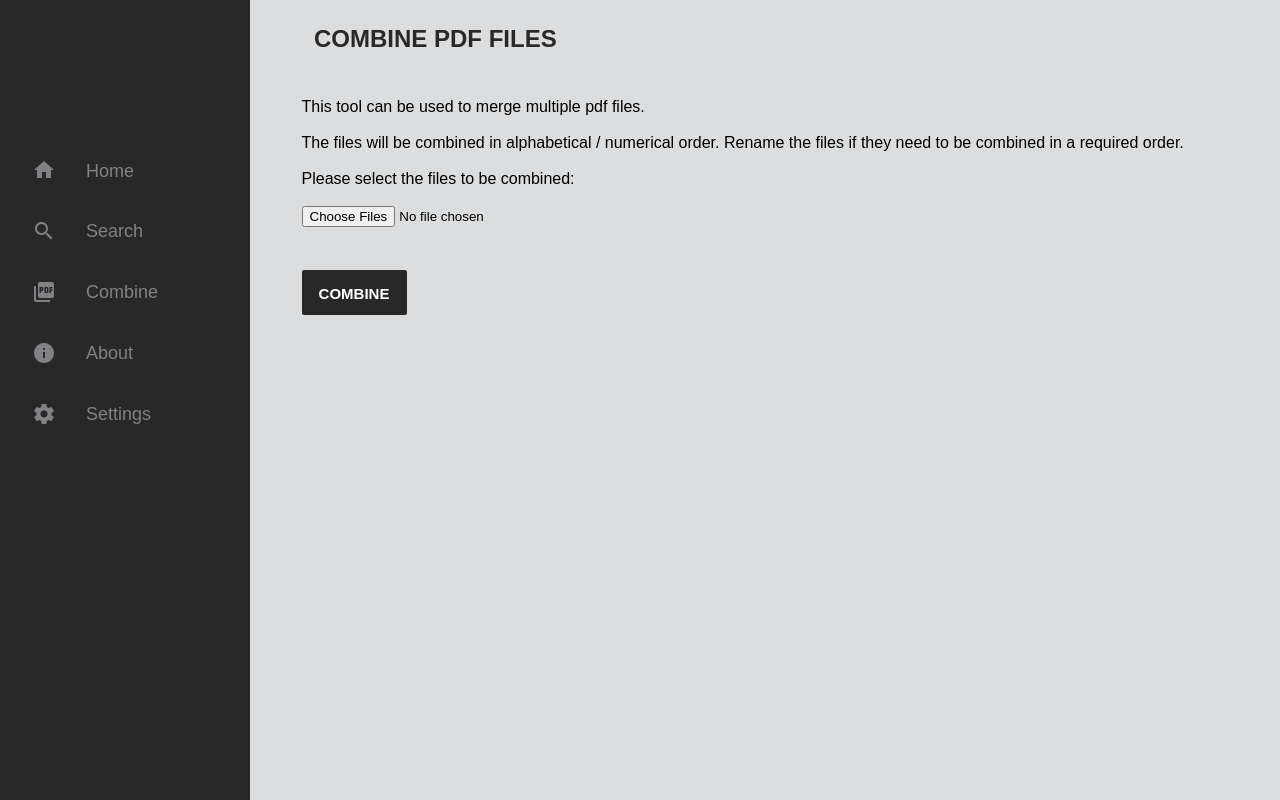
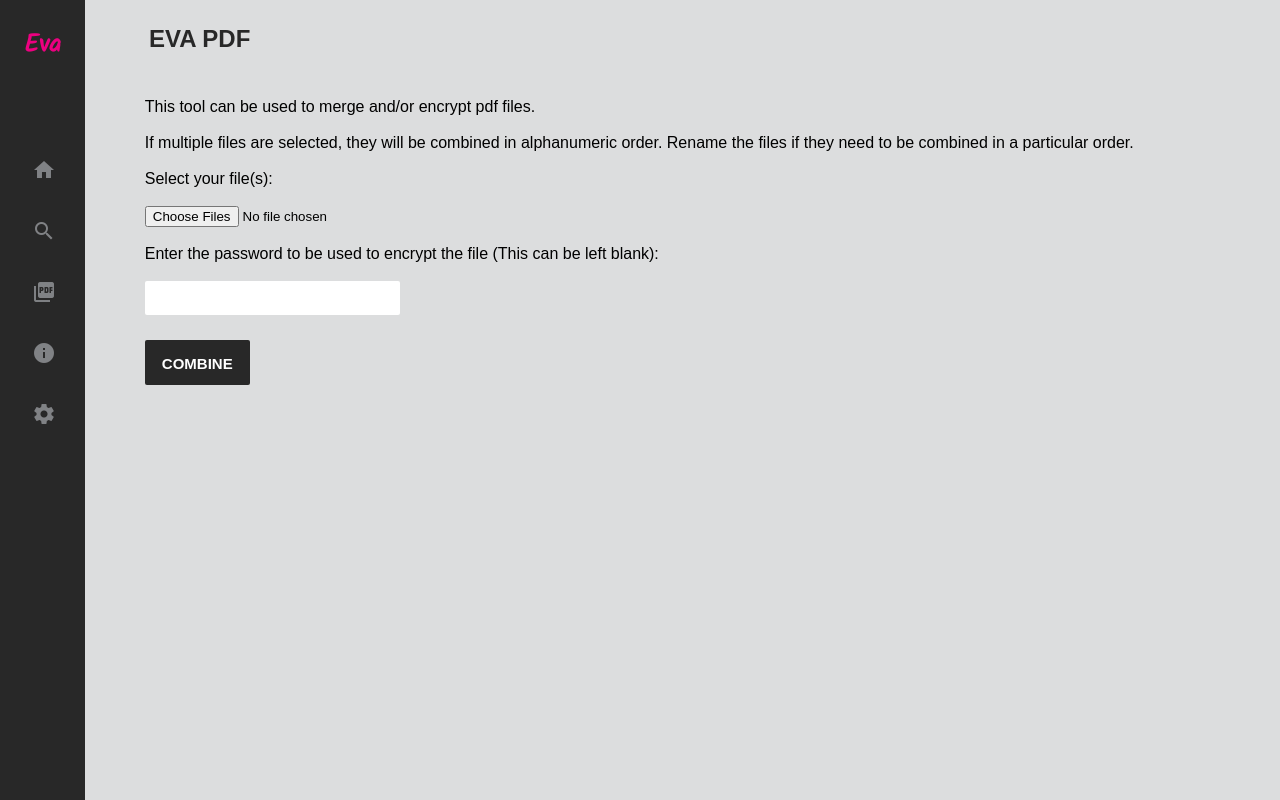
Before and after one commit to RatulMaharaj/Eva, a Flask app: page /combine in a window 1280 px wide. Run offline with Flask 2, Linux system fonts and the light colour scheme.

Commit message:
Added password protection capability to Eva PDF

```diff
--- a/app.py
+++ b/app.py
@@ -1,5 +1,6 @@
 from flask import Flask, render_template, request, send_file
 from update import update, read_folders, write_folders
+from encrypt import encrypt_file
 import search as Search
 from combine import merge_pdfs
 import pandas as pd
@@ -71,8 +72,9 @@ def combine():
         clear_uploads()
         try:
             files = request.files.getlist("files")
+            password = request.form.get('password')
             names = []
-
+            print("The password is:",password)
             for file in files: # save files to folder
                 file.save(os.path.join(app.config['UPLOAD_FOLDER'], file.filename))
                 names.append(os.path.join(app.config['UPLOAD_FOLDER'], file.filename))
@@ -80,6 +82,11 @@ def combine():
             names.sort()
 
             merge_pdfs(names, output=os.path.join(app.config['UPLOAD_FOLDER'],'merged.pdf'))
+
+            if password != "":
+                print('The password is not blank')
+                encrypt_file(os.path.join(app.config['UPLOAD_FOLDER'],'merged.pdf'), password, mode = "encrypt")
+                return send_file(os.path.join(app.config['UPLOAD_FOLDER'],'merged_encrypted.pdf'), as_attachment=True)
             return send_file(os.path.join(app.config['UPLOAD_FOLDER'],'merged.pdf'), as_attachment=True)
         except:
             return render_template('combine.html')
--- a/templates/combine.html
+++ b/templates/combine.html
@@ -7,19 +7,27 @@
   </head>
   <body >
     {% block content_header %}
-      <h2>COMBINE PDF FILES</h2>
+      <h2>EVA PDF</h2>
     {% endblock %}
 
     {% block content %}
-    <p>This tool can be used to merge multiple pdf files.</p>
+    <p>This tool can be used to merge and/or encrypt pdf files.</p>
     <br>
-    <p>The files will be combined in alphabetical / numerical order.
-      Rename the files if they need to be combined in a required order.</p>
+    <p>
+      If multiple files are selected, they will be combined in alphanumeric order. Rename the files if they need to be combined in a particular order.
+    </p>
     <br>
     <form action="/combine" method="POST" enctype = "multipart/form-data">
-      <label for="files">Please select the files to be combined:</label>
+      <label for="files">Select your file(s):</label>
       <br><br>
       <input type="file" id="files" accept="application/pdf" name="files" multiple> <br> <br>
+
+      <div>
+        <label for="password">Enter the password to be used to encrypt the file (This can be left blank):</label>
+        <br><br>
+        <input type="password" id="pwd" name="password"><br>
+      </div>
+
       <div class="button_container">
         <center>
           <input class = "button" type="submit" value="COMBINE">
--- a/templates/home.html
+++ b/templates/home.html
@@ -35,7 +35,7 @@
             <center>
               <h3>Eva PDF</h3>
               <br>
-              <p>Merge multiple pdf files</p>
+              <p>Merge or encrypt pdf files</p>
             </center>
           </div>
         </a>
--- a/templates/template.html
+++ b/templates/template.html
@@ -15,7 +15,7 @@
 </head>
 
 <body>
-    <div id='myLogo' class="logo">
+    <div id='myLogo' style="z-index: 100;" class="logo">
         <center>
         <a href="{{ url_for('home') }}"><h2>Eva</h2></a>
         </center>
@@ -50,13 +50,13 @@
             if (mini) {
                 console.log("opening sidebar");
                 document.getElementById("mySidebar").style.width = "250px";
-                document.getElementById("main").style.marginLeft = "250px";
+                // document.getElementById("main").style.color = "250px";
                 this.mini = false;
             }
             else {
                 console.log("closing sidebar");
                 document.getElementById("mySidebar").style.width = "85px";
-                document.getElementById("main").style.marginLeft = "85px";
+                // document.getElementById("main").style.marginLeft = "85px";
                 this.mini = true;
             }
         }
```
Also changed, not shown: encrypt.py (+5 -11 lines).
